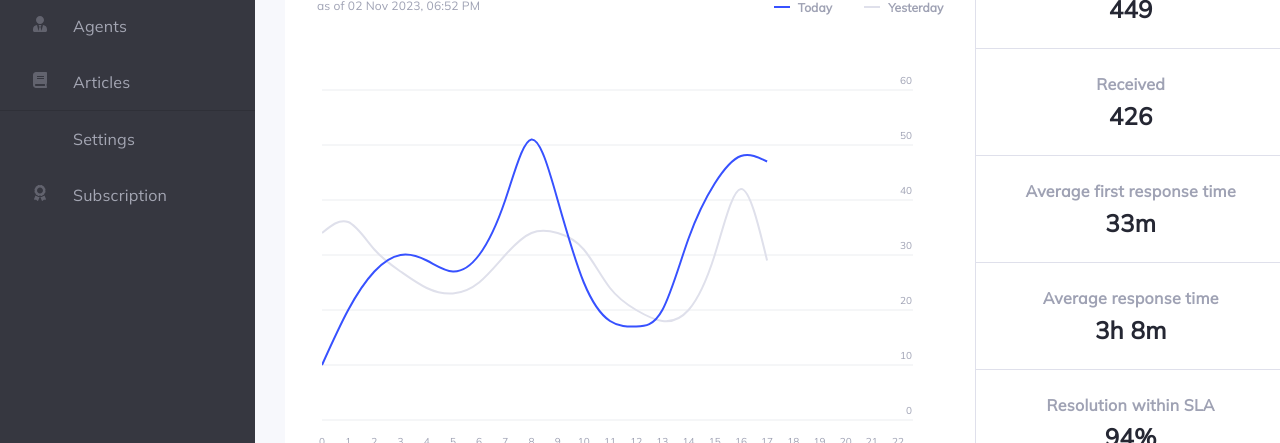
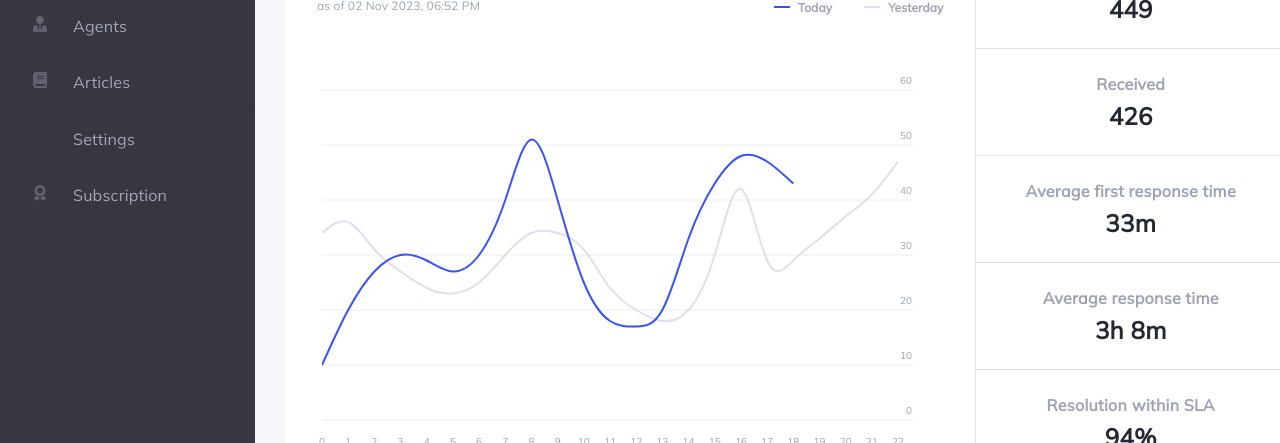
Before and after one commit to VladyslavGilyuk/chi-pet-project, a React (Create React App) app: page / in a window 1280 px wide. Shown: the part 357-800 px from the top of the page. Built offline with nearby package versions, Linux system fonts and the light colour scheme; some icons are missing.

Commit message:
[(fix): T-9]: Gradient component,  Yesterday graph

```diff
--- a/src/components/overview/chart/index.tsx
+++ b/src/components/overview/chart/index.tsx
@@ -1,4 +1,5 @@
 import CustomizedDot from '../customizedDot';
+import LinearGradients from '../linearGradients';
 import { colors } from '../../../theme';
 import { useState } from 'react';
 import {
@@ -18,24 +19,26 @@ const Chart = () => {
   const currentHour = currentDate.getHours();
   const [isTodayHovered, setIsTodayHovered] = useState(false);
   const [isYesterdayHovered, setIsYesterdayHovered] = useState(false);
+  interface IEntry {
+    today: number;
+    hours: string;
+  }
 
-  const filteredData = data.map((entry) => ({
+  function calculateTodayValue(entry: IEntry, currentHour: number): number | null {
+    return entry.today && parseInt(entry.hours) <= currentHour ? entry.today : null;
+  }
+
+  const currentData = data.map((entry) => ({
     ...entry,
-    today: entry.today && parseInt(entry.hours) < currentHour ? entry.today : null,
-    yesterday: entry.yesterday && parseInt(entry.hours) < currentHour ? entry.yesterday : null,
+    today: calculateTodayValue(entry, currentHour),
   }));
-
-  const linearGradients = gradients.map(({ id, color, opacity }) => (
-    <linearGradient key={id} id={id} x1='0' y1='0' x2='1' y2='0'>
-      <stop offset='5%' stopColor={color} stopOpacity={opacity} />
-      <stop offset='95%' stopColor={color} stopOpacity={0} />
-    </linearGradient>
-  ));
 
   return (
     <ResponsiveContainer width='100%' height={380}>
-      <AreaChart data={filteredData} margin={{ top: 20, right: 30, left: 5 }}>
-        <defs>{linearGradients}</defs>
+      <AreaChart data={currentData} margin={{ top: 20, right: 30, left: 5 }}>
+        <defs>
+          <LinearGradients gradients={gradients} />
+        </defs>
         <CartesianGrid vertical={false} stroke={colors.graphDivider} />
         <XAxis
           dataKey='hours'
@@ -70,7 +73,6 @@ const Chart = () => {
           onMouseEnter={() => setIsYesterdayHovered(true)}
           onMouseLeave={() => setIsYesterdayHovered(false)}
         />
-
         <Area
           type='natural'
           dataKey='today'
--- /dev/null
+++ b/src/components/overview/linearGradients/index.tsx
@@ -0,0 +1,24 @@
+interface Gradient {
+  id: string;
+  color: string;
+  opacity: number;
+}
+
+interface LinearGradientsProps {
+  gradients: Gradient[];
+}
+
+const LinearGradients: React.FC<LinearGradientsProps> = ({ gradients }) => {
+  return (
+    <>
+      {gradients.map(({ id, color, opacity }) => (
+        <linearGradient key={id} id={id} x1='0' y1='0' x2='1' y2='0'>
+          <stop offset='5%' stopColor={color} stopOpacity={opacity} />
+          <stop offset='95%' stopColor={color} stopOpacity={0} />
+        </linearGradient>
+      ))}
+    </>
+  );
+};
+
+export default LinearGradients;
```
